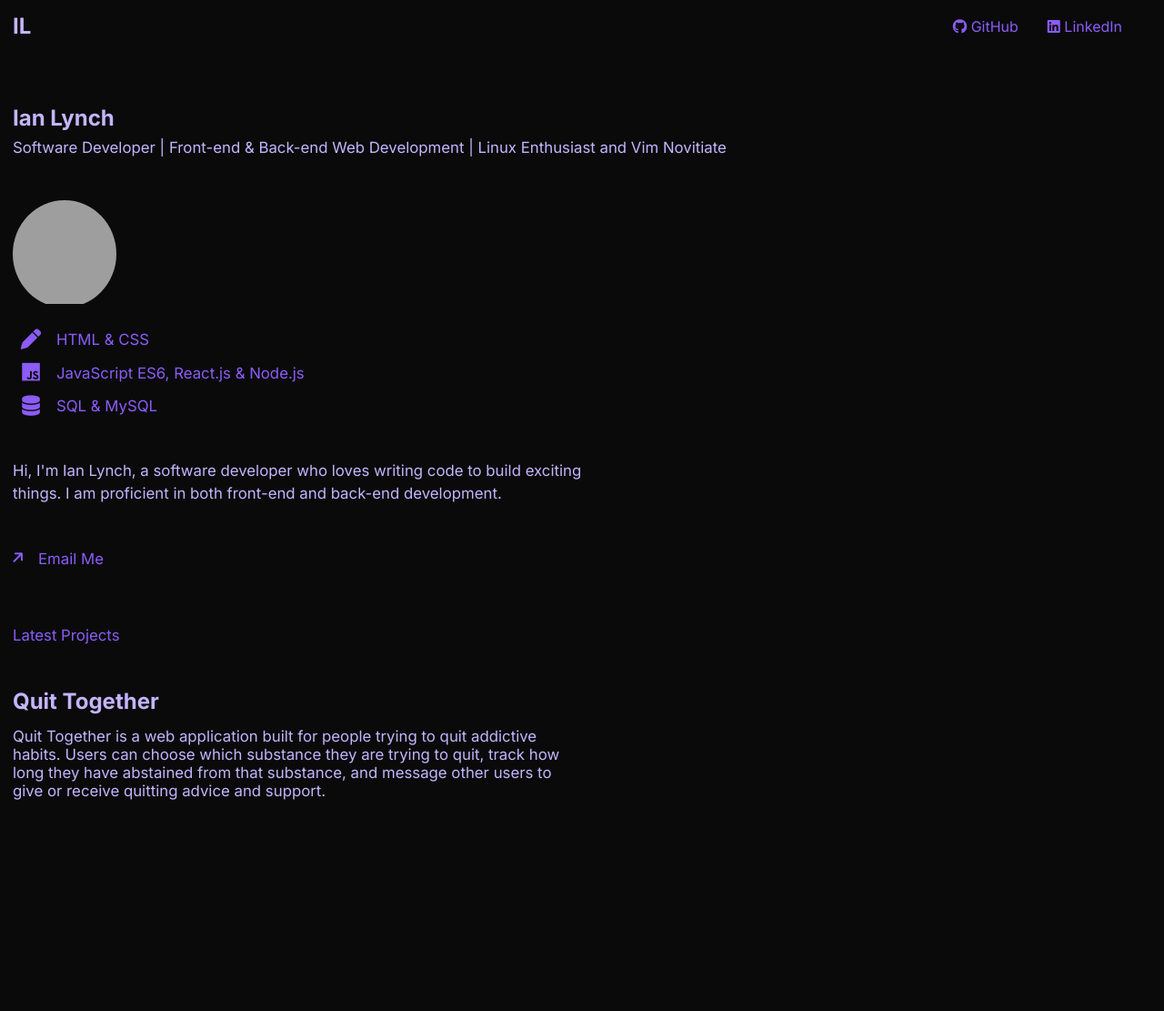
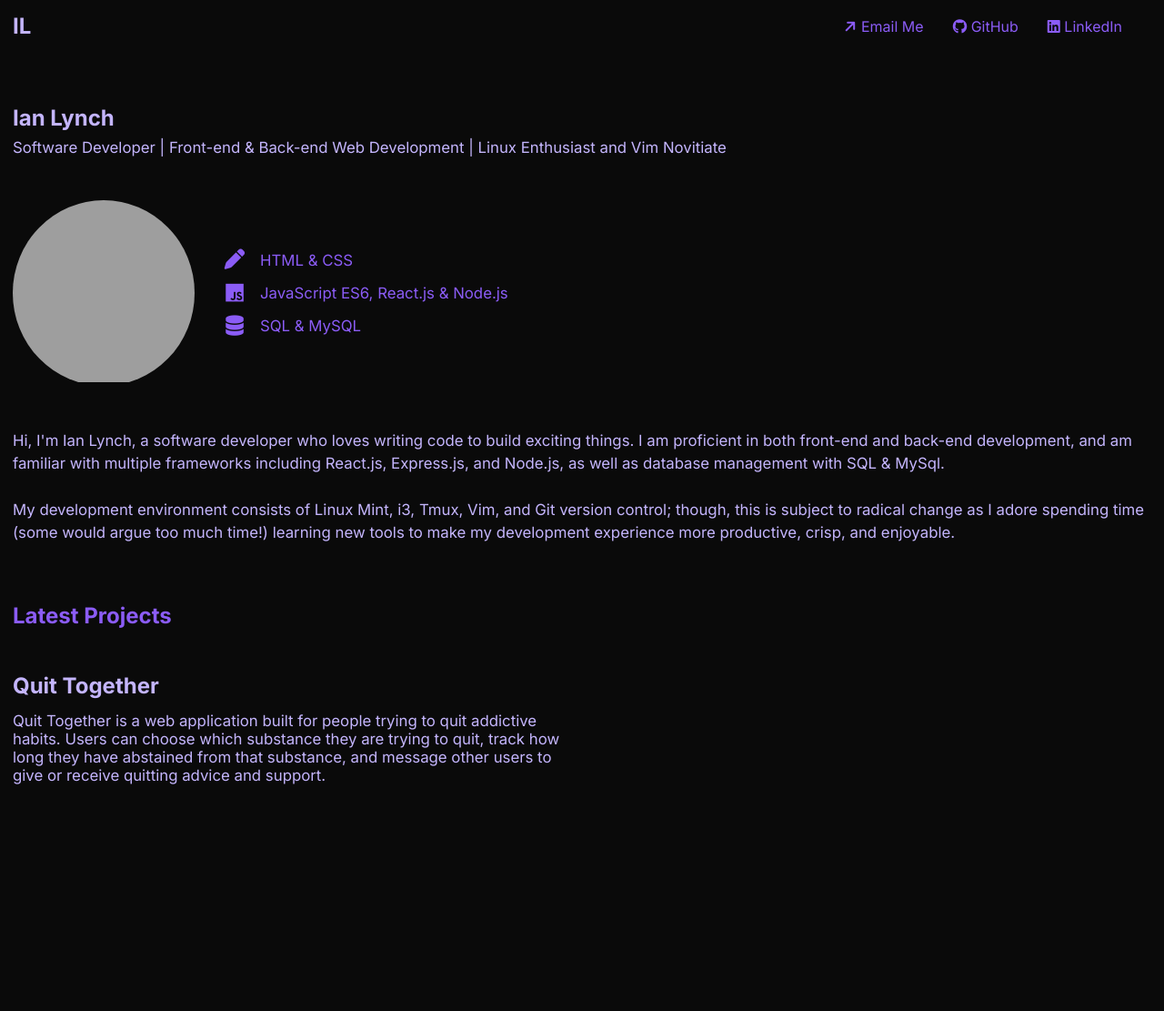
Before and after one commit to ianclynch1283/personal-portfolio, a plain HTML site: page index.html in a window 1280 px wide. Shown: the whole page at 91% size. Drawn offline with Linux system fonts and the light colour scheme; grey boxes are pictures that could not be loaded.

Commit message:
changed formatting and fixed links

```diff
--- a/index.html
+++ b/index.html
@@ -15,6 +15,7 @@
     <header>
         <h2>IL</h2>
         <nav>
+            <a href="mailto:ianclynch1283@gmail.com"><i class="fa-solid fa-arrow-right" id="contactArrow"></i>  Email Me</a>
             <a href="https://github.com/ianclynch1283" target="_blank" /><i class="fa-brands fa-github"></i>  GitHub</a>
             <a href="https://www.linkedin.com/in/ian-lynch-0a86aa2b7" target="_blank" /><i class="fa-brands fa-linkedin"></i>  LinkedIn</a>
         <nav>
@@ -50,16 +51,10 @@
                     </div>
                 </div>
             </div>
-            <p class="aboutMe">Hi, I'm Ian Lynch, a software developer who loves writing code to build exciting things. I am proficient in both front-end and back-end development.</p>
-            <div>
-                <a class="outreach darkerText">
-                    <i class="fa-solid fa-arrow-right"></i>
-                    <p>Email Me</p>
-                </a>
-            </div>
+            <p class="aboutMe" id="aboutSection">Hi, I'm Ian Lynch, a software developer who loves writing code to build exciting things. I am proficient in both front-end and back-end development, and am familiar with multiple frameworks including React.js, Express.js, and Node.js, as well as database management with SQL &amp; MySql.<br /><br />My development environment consists of Linux Mint, i3, Tmux, Vim, and Git version control; though, this is subject to radical change as I adore spending time (some would argue too much time!) learning new tools to make my development experience more productive, crisp, and enjoyable.</p>
         </section>
         <section class="projectContainer">
-            <p class="darkerText headerText">Latest Projects</p>
+            <h1 class="darkerText headerText">Latest Projects</h1>
             <div class="projectItem">
                 <div class="projectItem">
                     <h2>Quit Together</h2>
--- a/styles.css
+++ b/styles.css
@@ -9,6 +9,7 @@
     font-family: 'Inter', 'sans-serif';
     transition-duration: 200ms;
 }
+
 
 body {
     background: var(--bg-color);
@@ -36,7 +37,7 @@ p {
 
 header {
     display: flex;
-    align-items: center;
+    align-items: space-between;
     justify-content: space-between;
     gap: 14px;
 }
@@ -48,7 +49,7 @@ nav {
     gap: 32px;
 }
 
-nav a {
+a {
     cursor: pointer;
     text-decoration: none;
     color: inherit;
@@ -73,16 +74,16 @@ section {
     gap: 8px;
 }
 
-.statsContainer {
+.statsContainer, outreach {
     display: flex;
-    flex-direction: column;
-    align-items: stretch;
+    flex-direction: row;
+    align-items: center;
     gap: 24px;
 }
 
 .imgContainer {
     border-radius: 100%;
-    max-width: 114px;
+    max-width: 200px;
     overflow: hidden;
 }
 
@@ -98,14 +99,14 @@ section {
     gap: 14px;
 }
 
-.stats>div {
+.stats>div, .outreach>a {
     flex: 1;
     display: flex;
     align-items: center;
     gap: 8px;
 }
 
-.stats div i {
+.stats div i, .outreach a i {
     font-size: 1.4em
 }
 
@@ -117,12 +118,12 @@ section {
 }
 .aboutMe {
     line-height: 1.5em;
-    max-width: 50%;
 }
 
 .outreach {
     display: flex;
-    aligh-items: center;
+    flex-direction: row;
+    align-items: center;
     gap: 14px;
     cursor: pointer;
     margin-right: auto;
@@ -133,7 +134,7 @@ section {
     opacity: 0.7;
 }
 
-.outreach i {
+#contactArrow {
     transform: rotate(-45deg);
 }
 
```
